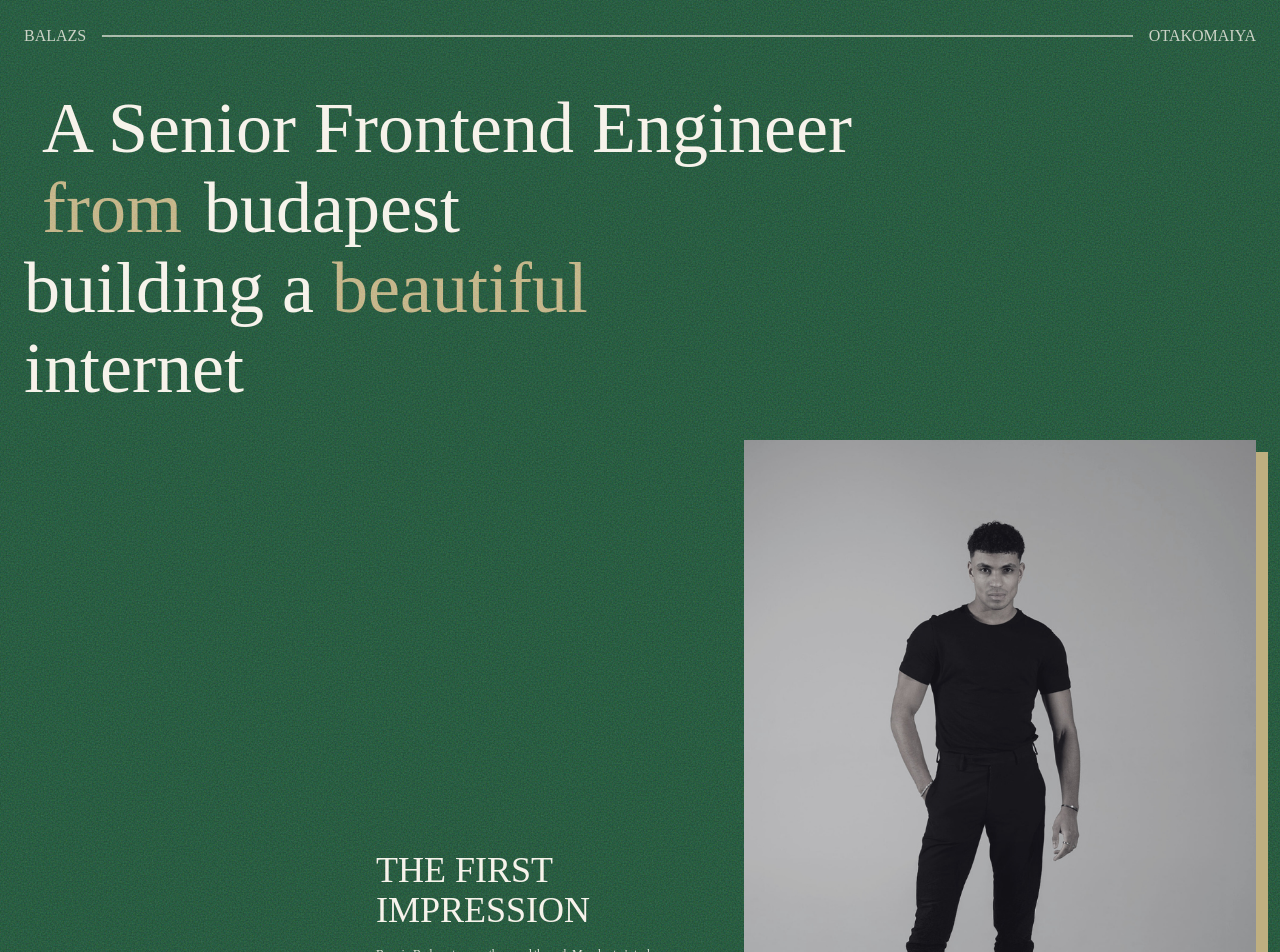
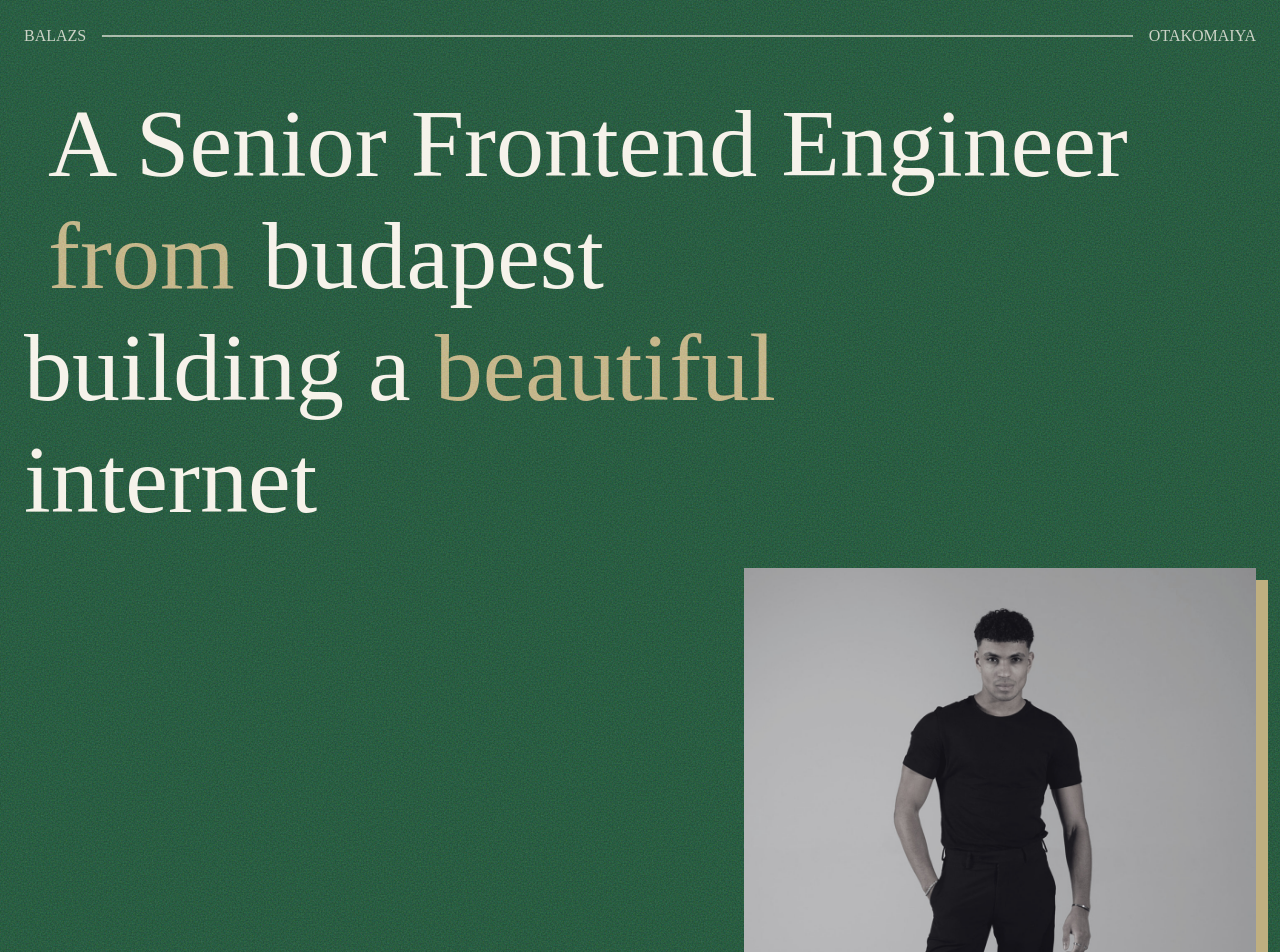
Before and after one commit to balazsotakomaiya/personal-site, a Next.js app: page / in a window 1280 px wide. Shown: the top 952 px of the page. Built offline with nearby package versions, Linux system fonts and the light colour scheme.

Commit message:
Optimise hero section for ultrawides

```diff
--- a/app/components/HeroTitle/HeroTitle.tsx
+++ b/app/components/HeroTitle/HeroTitle.tsx
@@ -5,7 +5,7 @@ export const HeroTitle: React.FC = () => {
 
     return (
         <div className='flex align-middle mt-10 mb-8'>
-            <span className='text-custom-cream text-3xl/11 lg:text-7xl/20'>
+            <span className='text-custom-cream text-3xl/11 lg:text-8xl/28 3xl:text-9xl/40'>
                 &nbsp;A Senior Frontend Engineer {desktopLineBreak}
                 &nbsp;<span className='font-serif text-custom-gold pr-1'>from</span> budapest&nbsp;{desktopLineBreak}
                 building a <span className='font-serif text-custom-gold pr-1'>beautiful</span> {desktopLineBreak}
--- a/app/components/Portrait/Portrait.tsx
+++ b/app/components/Portrait/Portrait.tsx
@@ -6,12 +6,12 @@ export const Portrait: React.FC = () => {
     return (
         <div className='relative'>
             <Image
-                className='relative z-20 rounded-md lg:rounded-none w-full h-full lg:w-128 3xl:w-144'
+                className='relative z-20 rounded-md lg:rounded-none w-full h-full lg:w-128 3xl:w-168'
                 src={portrait}
                 alt='Portrait'
             />
             <div
-                className='absolute z-10 bg-custom-gold w-full rounded-md lg:rounded-none lg:w-128 3xl:w-144 h-full top-2 left-2 lg:top-3 lg:left-3'
+                className='absolute z-10 bg-custom-gold w-full rounded-md lg:rounded-none lg:w-128 3xl:w-168 h-full top-2 left-2 lg:top-3 lg:left-3'
             />
         </div>
     );
```
Also changed, not shown: public/assets/images/portrait.png.
